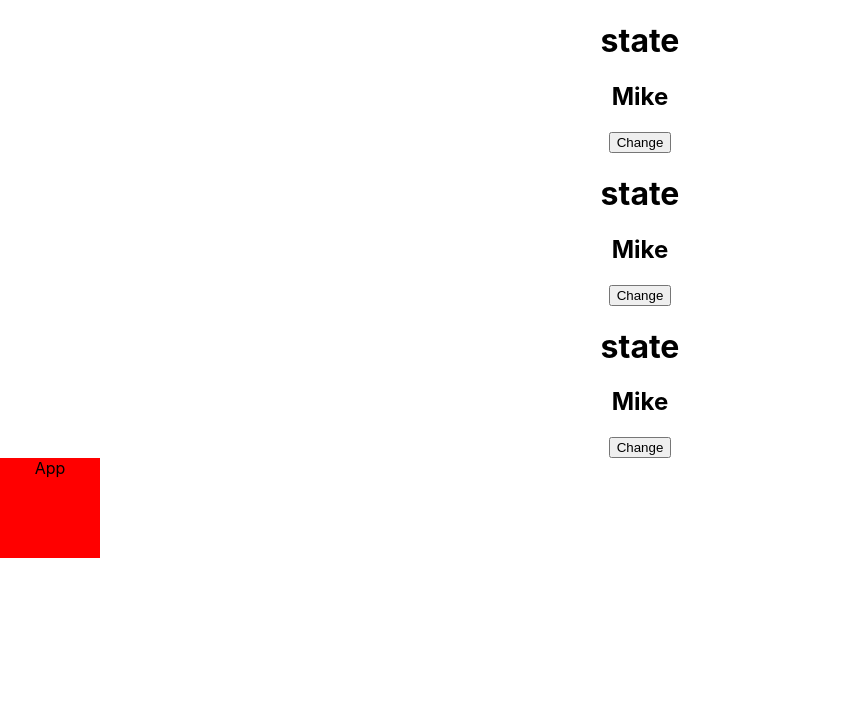
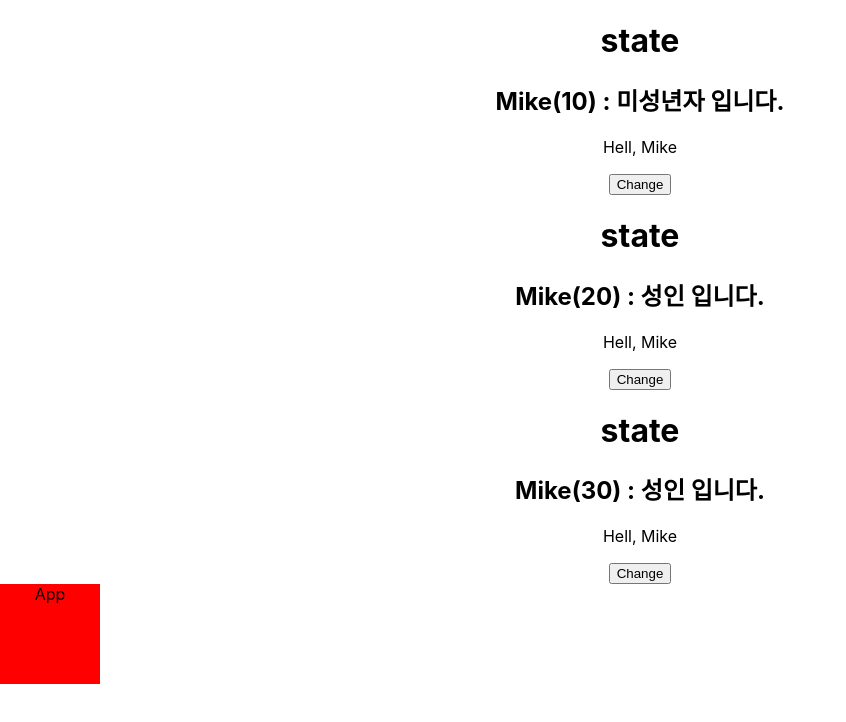
Before and after one commit to twoweeksbro/voca, a React (Create React App) app: page / in a window 1280 px wide. Shown: the top 722 px of the page, without its empty margins (0-846 px from the left). Built offline with nearby package versions, Linux system fonts and the light colour scheme.

Commit message:
#8 complete:props

```diff
--- a/src/App.js
+++ b/src/App.js
@@ -6,9 +6,9 @@
 function App() {
   return (
     <div className="App">
-      <Hello />
-      <Hello />
-      <Hello />
+      <Hello age={10}/>
+      <Hello age={20}/>
+      <Hello age={30}/>
       <div className={styles.box}>App </div>
     </div>
   );
--- a/src/component/Hello.js
+++ b/src/component/Hello.js
@@ -1,11 +1,12 @@
 import World from "./World";
 import styles from'./Hello.module.css'
 import { useState } from "react";
+import UserName from "./UserName";
 
-const Hello = () => {
+const Hello = ({age}) => {
     // let name = 'Mike'
     const [name, setName] = useState('Mike');
-
+    const msg = age > 19 ? "성인 입니다." : "미성년자 입니다.";
     function changeName(){
         const newName = name === 'Mike' ? 'Jane' : 'Mike';
         console.log(name);
@@ -15,8 +16,10 @@
     return(
         <div>
             <h1>state</h1>
-            <h2 id='name'>{name}</h2>
-            <button onClick={changeName}>Change</button>
+            <h2 id='name'>{name}({age}) : {msg} </h2>
+            <UserName name={name} />
+            {/* <button onClick={changeName; setAge}>Change</button> */}
+            <button onClick={() => {changeName(); }}>Change</button>
         </div>
 
     );
--- /dev/null
+++ b/src/component/UserName.js
@@ -0,0 +1,3 @@
+export default function UserName({name}){
+    return <p>Hell, {name}</p>
+}
```
